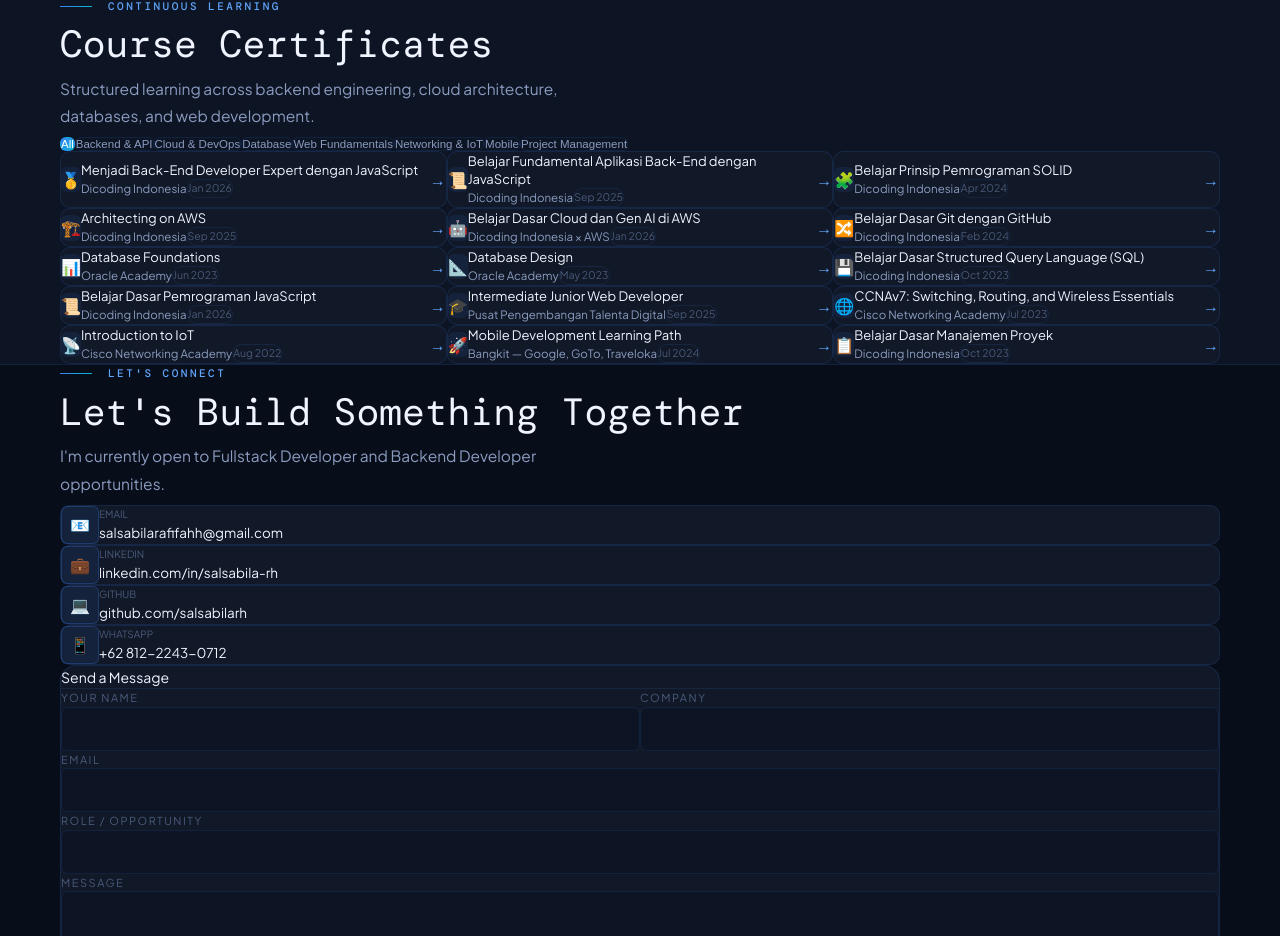
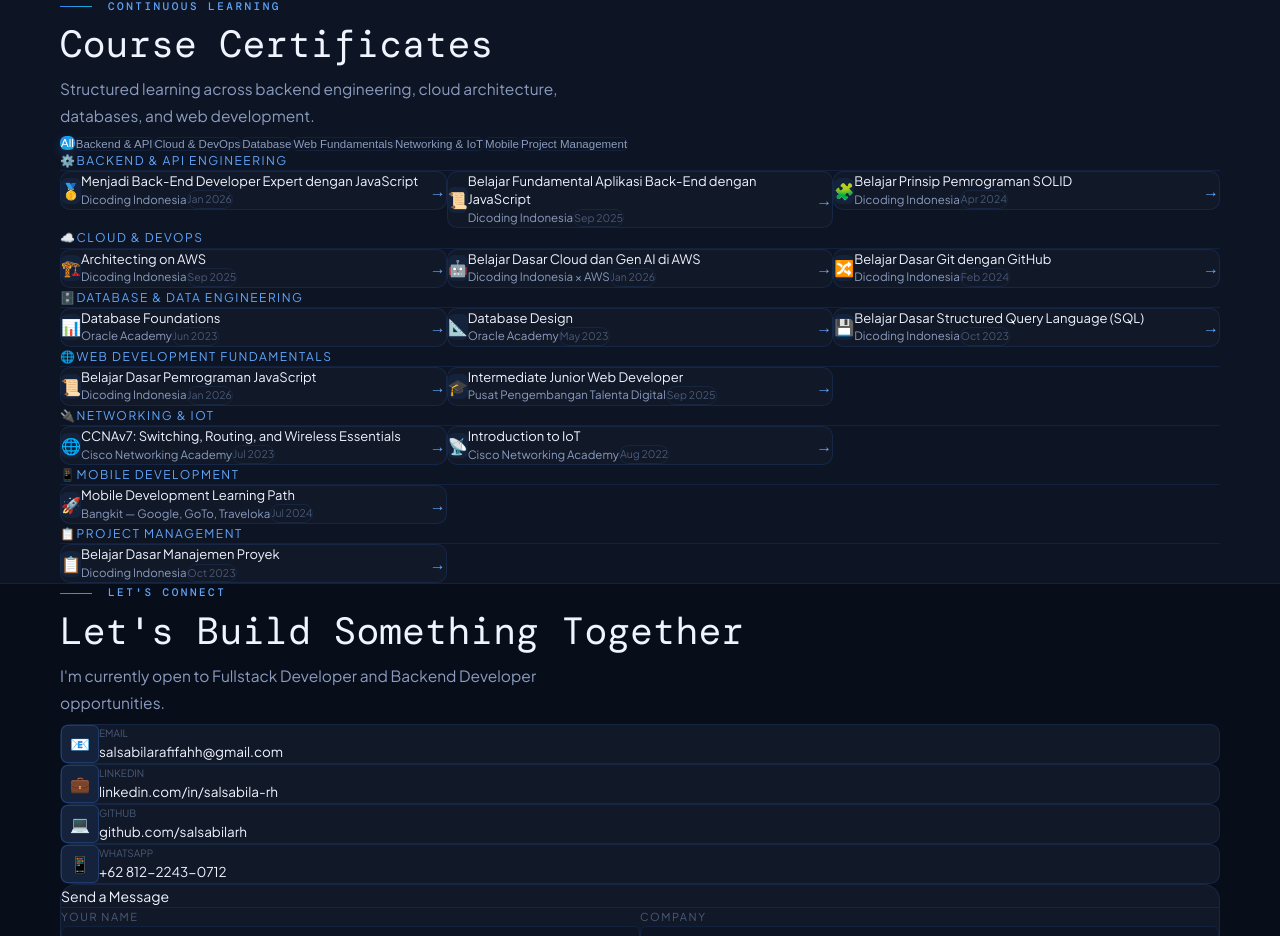
Before and after one commit to salsabilarh/salsabilarh-work, a Next.js app in the folder salsabila-portfolio/: page /en in a window 1280 px wide. Shown: the part 2437-3373 px from the top of the page. Built offline with nearby package versions, Linux system fonts and the light colour scheme; a web font is replaced by a local one.

Commit message:
feat(certificates): add animated group transitions and stagger entrance for cert cards

```diff
--- a/salsabila-portfolio/src/features/certificates/CertificatesSection.tsx
+++ b/salsabila-portfolio/src/features/certificates/CertificatesSection.tsx
@@ -1,12 +1,12 @@
-// src/features/certificates/CertificatesSection.tsx
+// src/features/certificates/CertificatesSection.tsx — full update
 'use client';
 
-import { useState, useMemo } from 'react';
+import { useState, useMemo, useCallback } from 'react';
 import { useTranslations } from 'next-intl';
-import { Section } from '@/components/layout/Section';
-import { CertCard } from './CertCard';
-import { certificates } from '@/data/certificates';
-import { useLocale } from '@/hooks/useLocale';
+import { Section }         from '@/components/layout/Section';
+import { CertCard }        from './CertCard';
+import { certificates }    from '@/data/certificates';
+import { useLocale }       from '@/hooks/useLocale';
 
 const CERT_FILTERS = [
   { key: 'all',        labelEn: 'All',                  labelId: 'Semua' },
@@ -19,15 +19,55 @@
   { key: 'soft',       labelEn: 'Project Management',    labelId: 'Manajemen Proyek' },
 ];
 
+const CATEGORY_LABELS: Record<string, { icon: string; en: string; id: string }> = {
+  backend:    { icon: '⚙️',  en: 'Backend & API Engineering',  id: 'Backend & API Engineering' },
+  cloud:      { icon: '☁️',  en: 'Cloud & DevOps',             id: 'Cloud & DevOps' },
+  database:   { icon: '🗄️', en: 'Database & Data Engineering', id: 'Database & Data Engineering' },
+  web:        { icon: '🌐',  en: 'Web Development Fundamentals',id: 'Web Development Fundamentals' },
+  networking: { icon: '🔌',  en: 'Networking & IoT',           id: 'Networking & IoT' },
+  mobile:     { icon: '📱',  en: 'Mobile Development',         id: 'Mobile Development' },
+  soft:       { icon: '📋',  en: 'Project Management',         id: 'Manajemen Proyek' },
+};
+
 export function CertificatesSection() {
   const t = useTranslations('certificates');
   const { locale } = useLocale();
-  const [activeFilter, setActiveFilter] = useState('all');
+  const [activeFilter,  setActiveFilter]  = useState('all');
+  const [isTransitioning, setIsTransitioning] = useState(false);
 
-  const filtered = useMemo(() => {
-    if (activeFilter === 'all') return certificates;
-    return certificates.filter((c) => c.category === activeFilter);
+  // Group certificates by category
+  const groupedCerts = useMemo(() => {
+    const filtered = activeFilter === 'all'
+      ? certificates
+      : certificates.filter((c) => c.category === activeFilter);
+
+    return filtered.reduce<Record<string, typeof certificates>>((acc, cert) => {
+      if (!acc[cert.category]) acc[cert.category] = [];
+      acc[cert.category].push(cert);
+      return acc;
+    }, {});
   }, [activeFilter]);
+
+  const handleFilterChange = useCallback((key: string) => {
+    if (key === activeFilter || isTransitioning) return;
+    setIsTransitioning(true);
+
+    const container = document.getElementById('cert-container');
+    if (container) {
+      container.style.opacity   = '0';
+      container.style.transform = 'translateY(8px)';
+      container.style.transition = 'all 0.2s ease';
+    }
+
+    setTimeout(() => {
+      setActiveFilter(key);
+      if (container) {
+        container.style.opacity   = '1';
+        container.style.transform = 'translateY(0)';
+      }
+      setIsTransitioning(false);
+    }, 220);
+  }, [activeFilter, isTransitioning]);
 
   return (
     <Section id="certificates" variant="surface">
@@ -37,30 +77,79 @@
         <p className="u-section-desc u-reveal">{t('desc')}</p>
 
         {/* Filter tabs */}
-        <div className="flex gap-1.5 flex-wrap mb-10 u-reveal">
-          {CERT_FILTERS.map(({ key, labelEn, labelId }) => (
+        <div className="flex gap-1.5 flex-wrap mb-10 u-reveal" role="group" aria-label="Filter certificates">
+          {CERT_FILTERS.map(({ key, labelEn, labelId }) => {
+            const isActive = activeFilter === key;
+            return (
               <button
                 key={key}
-              onClick={() => setActiveFilter(key)}
-              className="px-3.5 py-1.5 rounded-[var(--radius-sm)] font-mono text-[11.5px] transition-all cursor-pointer"
+                onClick={() => handleFilterChange(key)}
+                className="px-3.5 py-1.5 rounded-[var(--radius-sm)] font-mono text-[11.5px] cursor-pointer"
                 style={{
-                background: activeFilter === key ? 'var(--gradient-brand)' : 'transparent',
-                border:     activeFilter === key ? '1px solid transparent' : '1px solid var(--border-subtle)',
-                color:      activeFilter === key ? '#fff' : 'var(--text-secondary)',
+                  transition:  'all 0.2s cubic-bezier(0.4, 0, 0.2, 1)',
+                  background:  isActive ? 'var(--gradient-brand)' : 'transparent',
+                  border:      isActive ? '1px solid transparent' : '1px solid var(--border-subtle)',
+                  color:       isActive ? '#fff' : 'var(--text-secondary)',
+                  transform:   isActive ? 'translateY(-1px)' : 'translateY(0)',
+                  boxShadow:   isActive ? '0 4px 12px rgba(59,130,246,0.25)' : 'none',
                 }}
+                aria-pressed={isActive}
               >
                 {locale === 'en' ? labelEn : labelId}
               </button>
-          ))}
+            );
+          })}
         </div>
 
-        {/* Cert grid */}
-        <div className="grid grid-cols-[repeat(auto-fill,minmax(300px,1fr))] gap-2 u-reveal">
-          {filtered.map((cert) => (
-            <CertCard key={cert.id} certificate={cert} />
+        {/* Cert groups */}
+        <div id="cert-container" className="u-reveal">
+          {Object.entries(groupedCerts).map(([category, certs]) => {
+            const meta = CATEGORY_LABELS[category];
+            if (!meta) return null;
+            return (
+              <div key={category} className="mb-10">
+                {/* Group title */}
+                <div
+                  className="flex items-center gap-3 font-mono text-[12px] font-semibold tracking-[1.5px] uppercase mb-4 pb-2"
+                  style={{
+                    color:        'var(--text-link)',
+                    borderBottom: '1px solid var(--border-subtle)',
+                  }}
+                >
+                  <span>{meta.icon}</span>
+                  <span>{locale === 'en' ? meta.en : meta.id}</span>
+                </div>
+
+                {/* Cert cards grid */}
+                <div
+                  className="grid gap-2"
+                  style={{ gridTemplateColumns: 'repeat(auto-fill, minmax(300px, 1fr))' }}
+                >
+                  {certs.map((cert, i) => (
+                    <div
+                      key={cert.id}
+                      style={{
+                        animation:      'fadeSlideIn 0.3s ease forwards',
+                        animationDelay: `${i * 50}ms`,
+                        opacity:        0,
+                      }}
+                    >
+                      <CertCard certificate={cert} />
+                    </div>
                   ))}
                 </div>
               </div>
+            );
+          })}
+        </div>
+      </div>
+
+      <style>{`
+        @keyframes fadeSlideIn {
+          from { opacity: 0; transform: translateY(10px); }
+          to   { opacity: 1; transform: translateY(0); }
+        }
+      `}</style>
     </Section>
   );
 }
```
Lines whose indentation alone changed are shown as unchanged.
